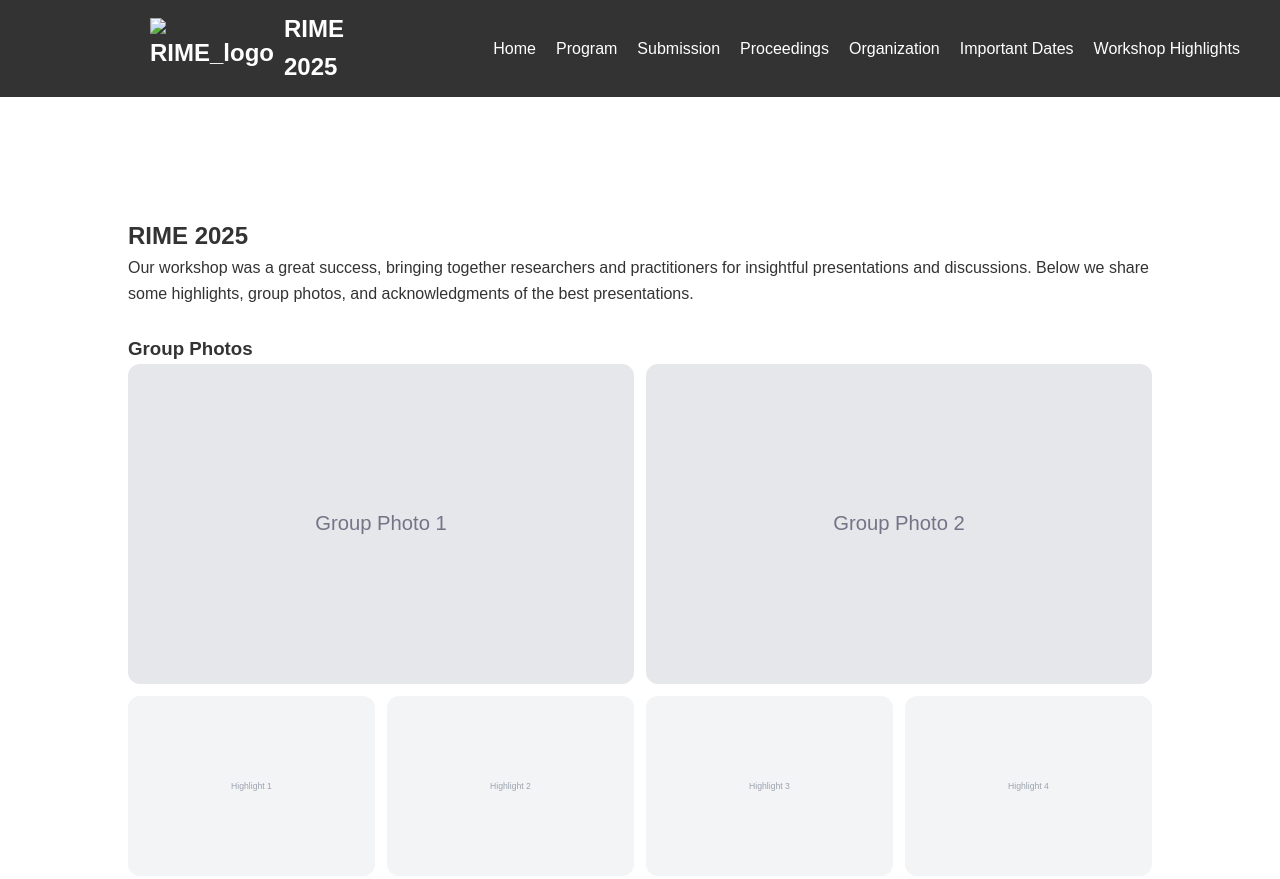
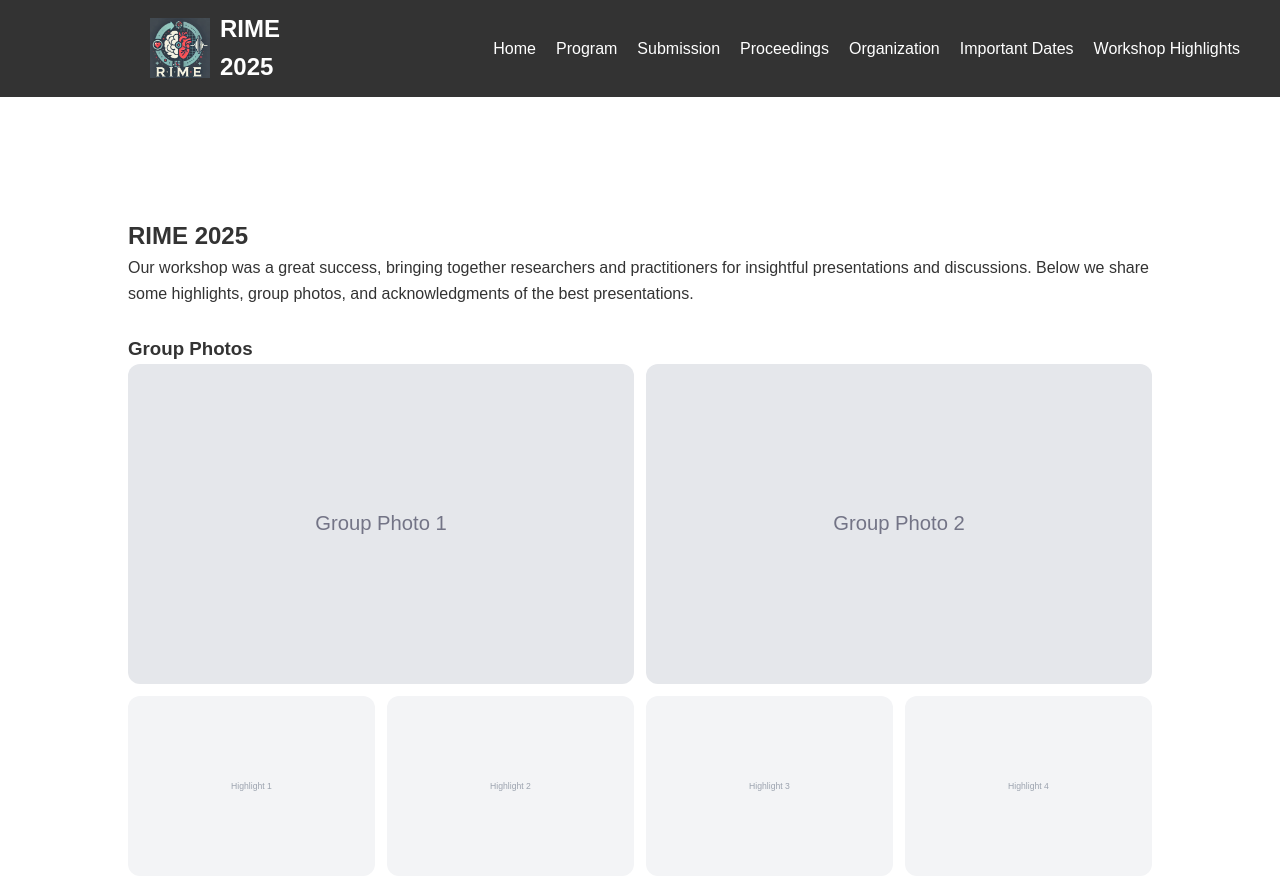
Before and after one commit to RIME-MICCAI25/RIME-MICCAI25.github.io, a plain HTML site: page highlights2025.html in a window 1280 px wide. Shown: the top 879 px of the page. Drawn offline with Linux system fonts and the light colour scheme.

Commit message:
Update highlights2025.html

```diff
--- a/highlights2025.html
+++ b/highlights2025.html
@@ -53,7 +53,7 @@
     <nav>
       <div class="logo">
    <a href="index.html">
-    <img src="RIME_logo.png" alt="RIME_logo" class="logo-img">
+    <img src="images/RIME_logo.png" alt="RIME_logo" class="logo-img">
     RIME 2025 </a>      </div>
       <ul class="nav-links">
         <li><a href="index.html">Home</a></li>
```
